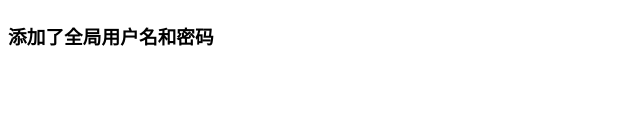
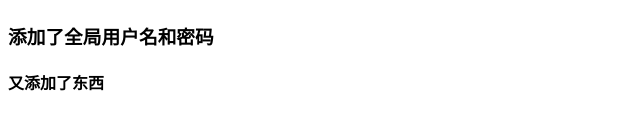
Before and after one commit to geyan-one/newApp, a plain HTML site: page index.html in a window 1280 px wide. Shown: the part 122-252 px from the top of the page, without its empty margins (0-640 px from the left). Drawn offline with Linux system fonts and the light colour scheme.

Commit message:
又添加了新的东西

```diff
--- a/index.html
+++ b/index.html
@@ -9,5 +9,7 @@
     <h1>测试项目</h1>
     <h2>我成功了，哈哈哈哈哈</h2>
     <h3>添加了全局用户名和密码</h3>
+    <h4>又添加了东西</h4>
+
 </body>
 </html>
```
Also changed, not shown: 1 other file.
